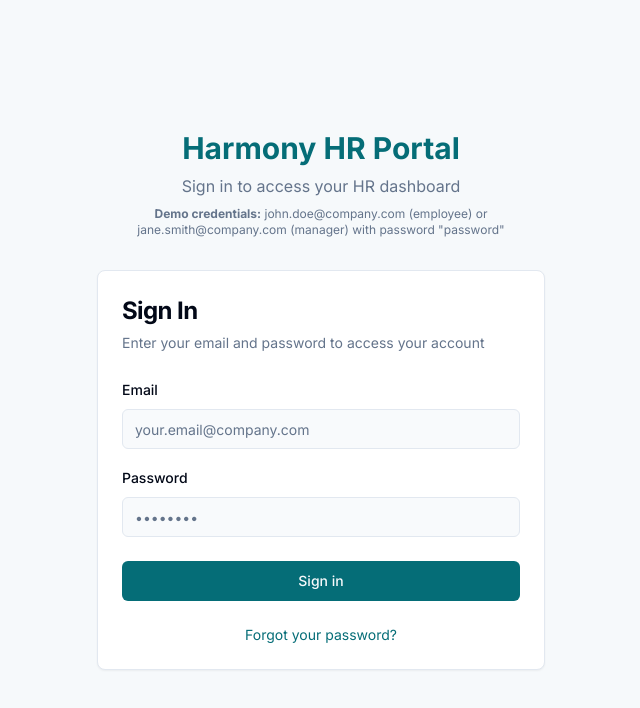
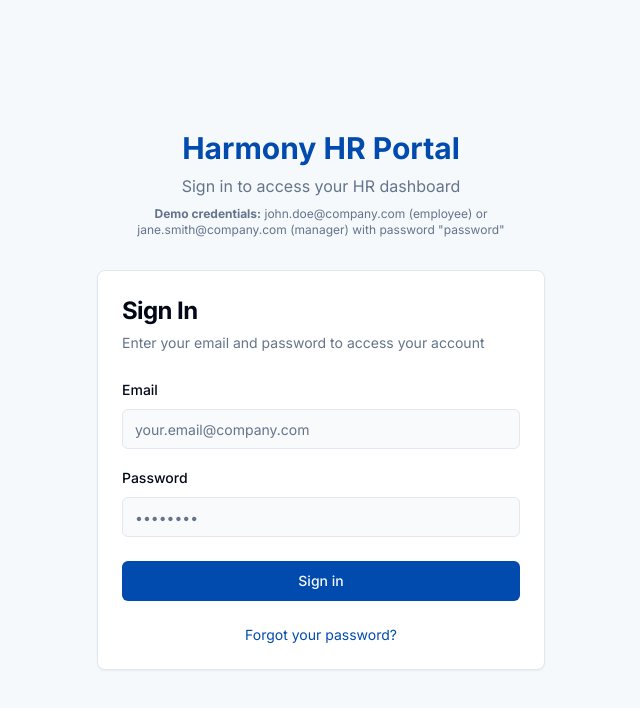
Before and after one commit to b-koala/harmony-hr-portal, a React (Vite) app: page /login in a window 1280 px wide. Shown: the top 708 px of the page, without its empty margins (319-959 px from the left). Built offline with nearby package versions, Linux system fonts and the light colour scheme.

Commit message:
Refactor: Update color theme
Update the application's main color theme to #004aad.

```diff
--- a/src/index.css
+++ b/src/index.css
@@ -16,10 +16,10 @@
     --popover: 0 0% 100%;
     --popover-foreground: 222.2 84% 4.9%;
 
-    --primary: 184.9 91.4% 24.3%;
+    --primary: 214 100% 34%;
     --primary-foreground: 210 40% 98%;
 
-    --secondary: 199.4 91.5% 45.1%;
+    --secondary: 213 100% 40%;
     --secondary-foreground: 210 40% 98%;
 
     --muted: 210 40% 96.1%;
@@ -33,18 +33,18 @@
 
     --border: 214.3 31.8% 91.4%;
     --input: 214.3 31.8% 91.4%;
-    --ring: 184.9 91.4% 24.3%;
+    --ring: 214 100% 34%;
 
     --radius: 0.5rem;
 
-    --sidebar-background: 184.9 91.4% 24.3%;
+    --sidebar-background: 214 100% 34%;
     --sidebar-foreground: 0 0% 100%;
     --sidebar-primary: 0 0% 100%;
-    --sidebar-primary-foreground: 184.9 91.4% 24.3%;
-    --sidebar-accent: 183.3 77.4% 31.2%;
+    --sidebar-primary-foreground: 214 100% 34%;
+    --sidebar-accent: 213 90% 40%;
     --sidebar-accent-foreground: 0 0% 100%;
-    --sidebar-border: 183.3 77.4% 31.2%;
-    --sidebar-ring: 217.2 91.2% 59.8%;
+    --sidebar-border: 213 90% 40%;
+    --sidebar-ring: 214 90% 50%;
   }
 
   .dark {
@@ -57,10 +57,10 @@
     --popover: 222.2 84% 4.9%;
     --popover-foreground: 210 40% 98%;
 
-    --primary: 184.9 91.4% 24.3%;
+    --primary: 214 100% 34%;
     --primary-foreground: 210 40% 98%;
 
-    --secondary: 199.4 91.5% 45.1%;
+    --secondary: 213 100% 40%;
     --secondary-foreground: 210 40% 98%;
 
     --muted: 217.2 32.6% 17.5%;
@@ -74,16 +74,16 @@
 
     --border: 217.2 32.6% 17.5%;
     --input: 217.2 32.6% 17.5%;
-    --ring: 184.9 91.4% 24.3%;
+    --ring: 214 100% 34%;
 
-    --sidebar-background: 184.9 30% 20%;
+    --sidebar-background: 214 80% 25%;
     --sidebar-foreground: 0 0% 98%;
     --sidebar-primary: 0 0% 98%;
-    --sidebar-primary-foreground: 184.9 30% 20%;
-    --sidebar-accent: 183.3 40% 25%;
+    --sidebar-primary-foreground: 214 80% 25%;
+    --sidebar-accent: 213 70% 30%;
     --sidebar-accent-foreground: 0 0% 98%;
-    --sidebar-border: 183.3 40% 25%;
-    --sidebar-ring: 217.2 91.2% 59.8%;
+    --sidebar-border: 213 70% 30%;
+    --sidebar-ring: 214 90% 50%;
   }
 }
 
--- a/src/pages/PayslipManagement.tsx
+++ b/src/pages/PayslipManagement.tsx
@@ -9,9 +9,9 @@ const PayslipManagement: React.FC = () => {
   return (
     <DashboardLayout title="Payslip Management" requiredRoles={['manager', 'admin']}>
       <Tabs defaultValue="upload" className="w-full">
-        <TabsList>
-          <TabsTrigger value="upload">Upload Payslips</TabsTrigger>
-          <TabsTrigger value="browse">Browse Payslips</TabsTrigger>
+        <TabsList className="w-full sm:w-auto">
+          <TabsTrigger value="upload" className="flex-1 sm:flex-initial">Upload Payslips</TabsTrigger>
+          <TabsTrigger value="browse" className="flex-1 sm:flex-initial">Browse Payslips</TabsTrigger>
         </TabsList>
         <TabsContent value="upload">
           <PayslipUploadForm />
```
